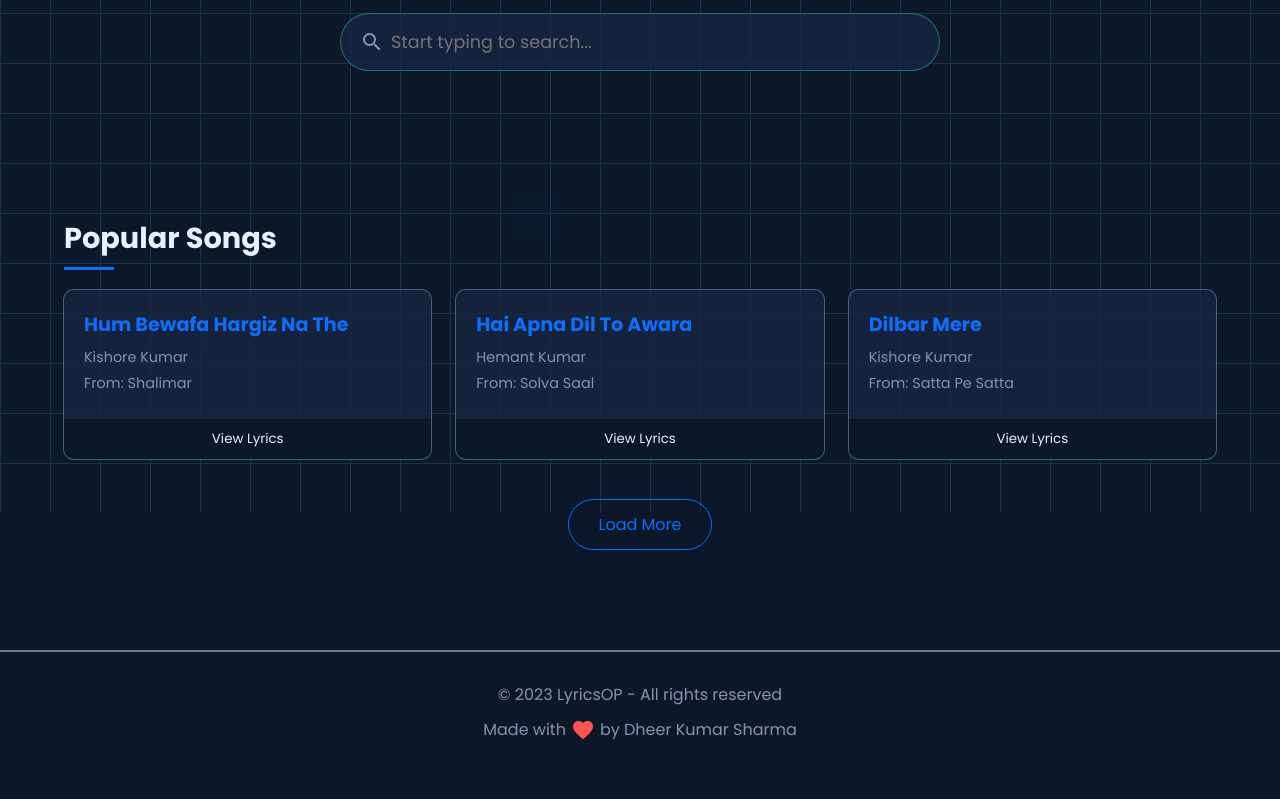
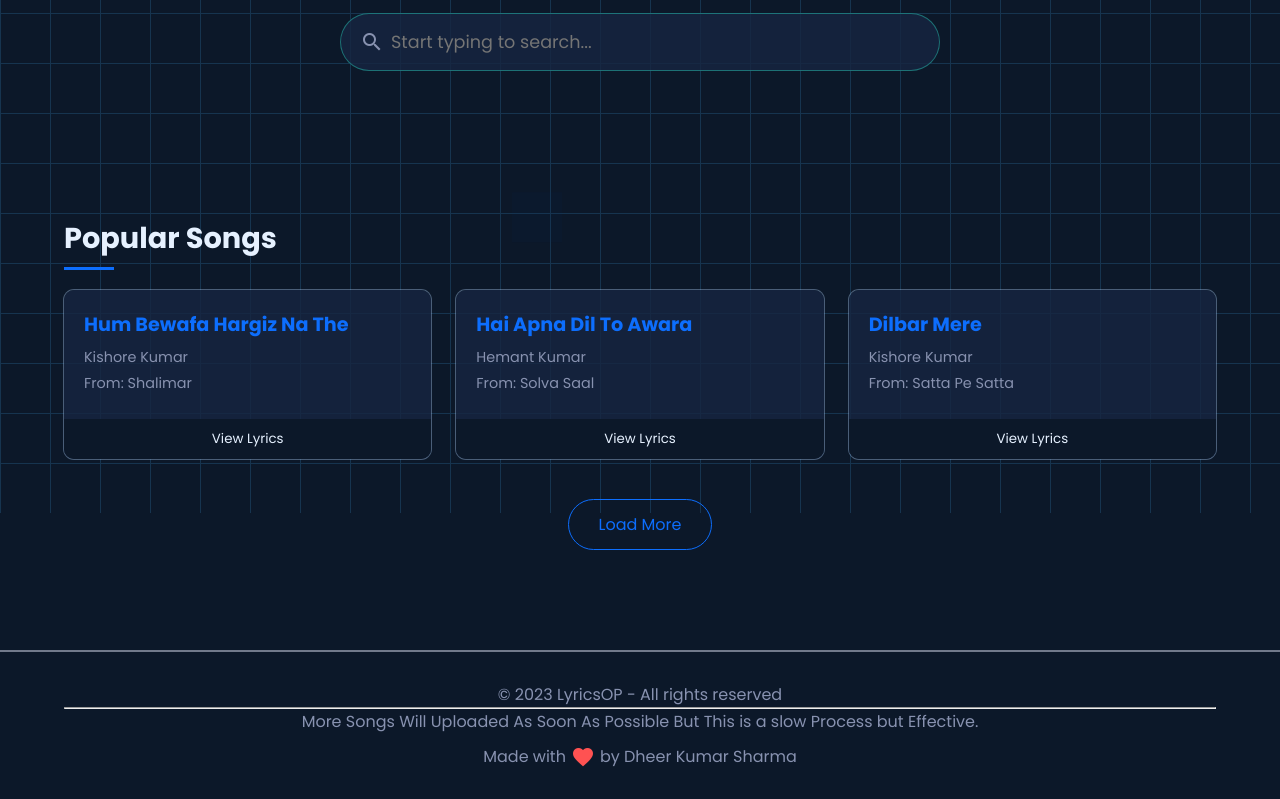
Before and after one commit to DKumarSharma/LyricOP, a plain HTML site: page lyrics.html in a window 1280 px wide. Shown: the part 287-1086 px from the top of the page. Before the commit the page ends 1059 px from the top, so only its background shows below. Drawn offline with Linux system fonts and the light colour scheme.

Commit message:
Update lyrics.html

```diff
--- a/lyrics.html
+++ b/lyrics.html
@@ -467,6 +467,8 @@
     <!-- Footer -->
     <footer>
         <p>© 2023 LyricsOP - All rights reserved</p>
+        <hr>
+        <pre>More Songs Will Uploaded As Soon As Possible But This is a slow Process but Effective.</pre>
         <div class="made-with-love">
             <span>Made with</span>
             <span class="material-icons" style="color: #ff5252;">favorite</span>
@@ -621,4 +623,5 @@ async function loadSongsData() {
         init();
     </script>
 </body>
+
 </html>
```
